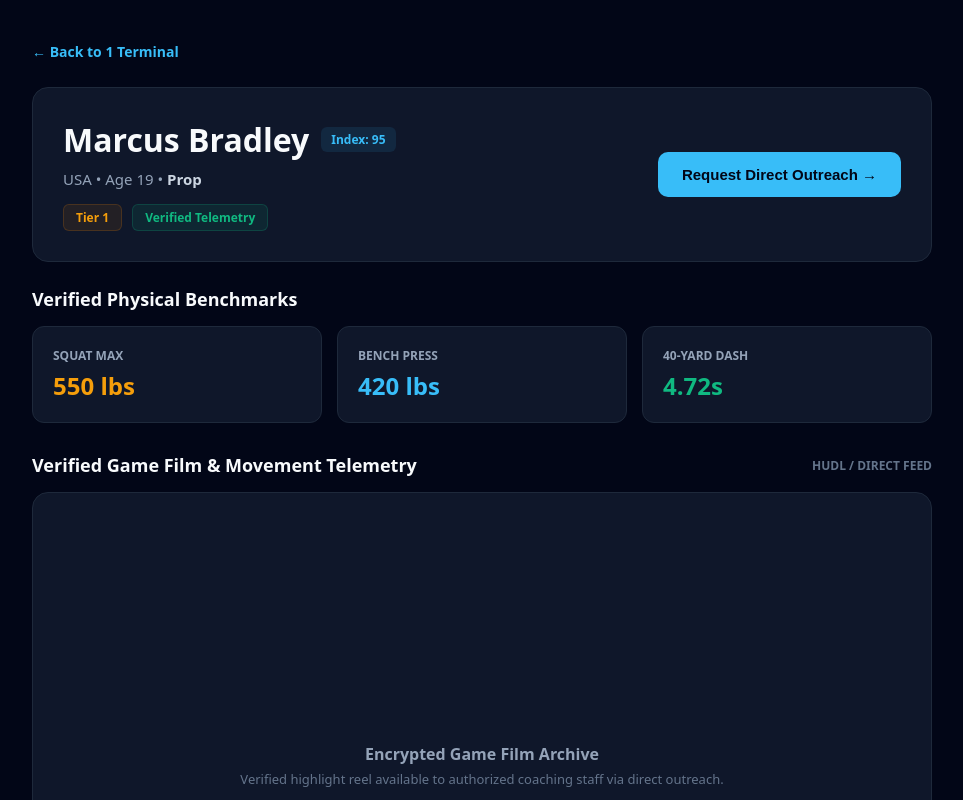
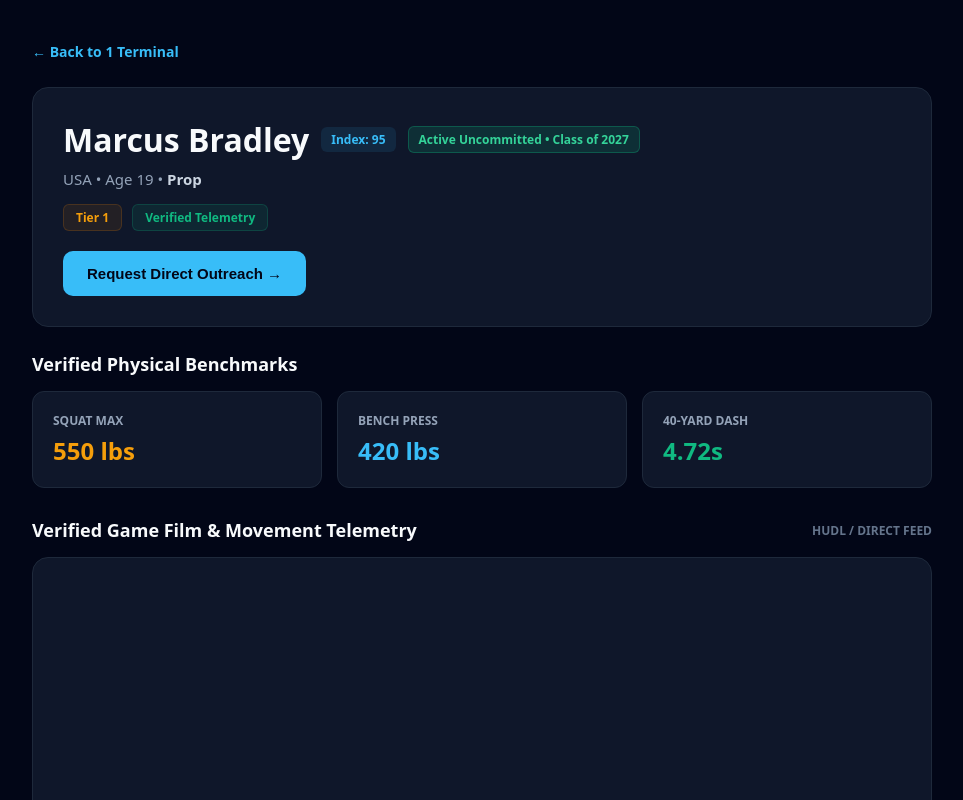
Before and after one commit to KGross16/Rugby2, a Next.js app: page /directory/1/1 in a window 1280 px wide. Shown: the top 800 px of the page, without its empty margins (158-1121 px from the left). Built offline with nearby package versions, Linux system fonts and the light colour scheme.

Commit message:
Enhance player header with recruiting status badge
Updated player header card to include recruiting status badge and adjusted styles for better layout.

```diff
--- a/app/directory/[sport]/[id]/page.tsx
+++ b/app/directory/[sport]/[id]/page.tsx
@@ -40,16 +40,20 @@
         {/* Player Header Card with Action Button */}
         <div style={{ backgroundColor: "#0f172a", border: "1px solid #1e293b", padding: "30px", borderRadius: "16px", marginBottom: "25px", display: "flex", justifyContent: "space-between", alignItems: "center", flexWrap: "wrap", gap: "20px" }}>
           <div>
-            <div style={{ display: "flex", alignItems: "center", gap: "12px", marginBottom: "8px" }}>
+            <div style={{ display: "flex", alignItems: "center", gap: "12px", marginBottom: "8px", flexWrap: "wrap" }}>
               <h1 style={{ fontSize: "32px", fontWeight: "900", color: "#f8fafc", margin: 0 }}>{player.name}</h1>
               <span style={{ backgroundColor: "rgba(56, 189, 248, 0.1)", color: "#38bdf8", fontSize: "12px", fontWeight: "800", padding: "4px 10px", borderRadius: "6px" }}>
                 Index: {player.rating}
+              </span>
+              {/* FEATURE 2: Recruiting Status Badge */}
+              <span style={{ backgroundColor: "rgba(16, 185, 129, 0.15)", color: "#34d399", fontSize: "12px", fontWeight: "800", padding: "4px 10px", borderRadius: "6px", border: "1px solid rgba(16, 185, 129, 0.3)" }}>
+                {player.recruitingStatus || "Active Uncommitted"} &bull; {player.classYear || "Class of 2027"}
               </span>
             </div>
             <p style={{ color: "#94a3b8", fontSize: "15px", margin: "0 0 15px 0" }}>
               {player.origin} &bull; Age {player.age} &bull; <strong style={{ color: "#cbd5e1" }}>{player.position}</strong>
             </p>
-            <div style={{ display: "flex", gap: "10px" }}>
+            <div style={{ display: "flex", gap: "10px", flexWrap: "wrap" }}>
               <span style={{ backgroundColor: "rgba(217, 119, 6, 0.1)", color: "#f59e0b", padding: "4px 12px", borderRadius: "6px", fontSize: "12px", fontWeight: "700", border: "1px solid rgba(217, 119, 6, 0.2)" }}>
                 {player.tier}
               </span>
@@ -91,7 +95,7 @@
 
         </div>
 
-        {/* FEATURE 1: Verified Video / Game Film Embed Section */}
+        {/* Verified Video / Game Film Embed Section */}
         <div style={{ marginBottom: "30px" }}>
           <div style={{ display: "flex", justifyContent: "space-between", alignItems: "center", marginBottom: "15px" }}>
             <h3 style={{ fontSize: "18px", fontWeight: "800", color: "#f8fafc", margin: 0 }}>Verified Game Film & Movement Telemetry</h3>
```
